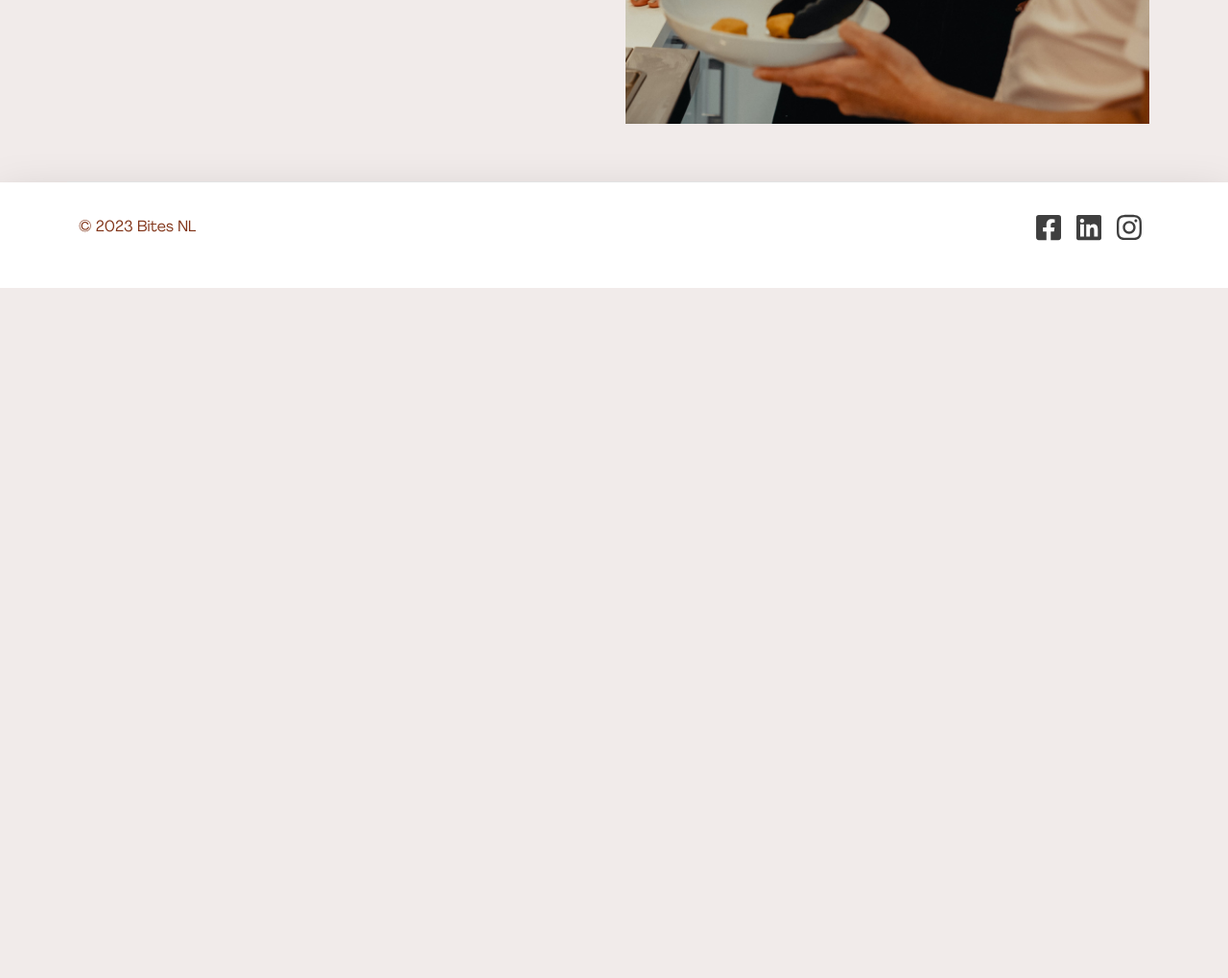
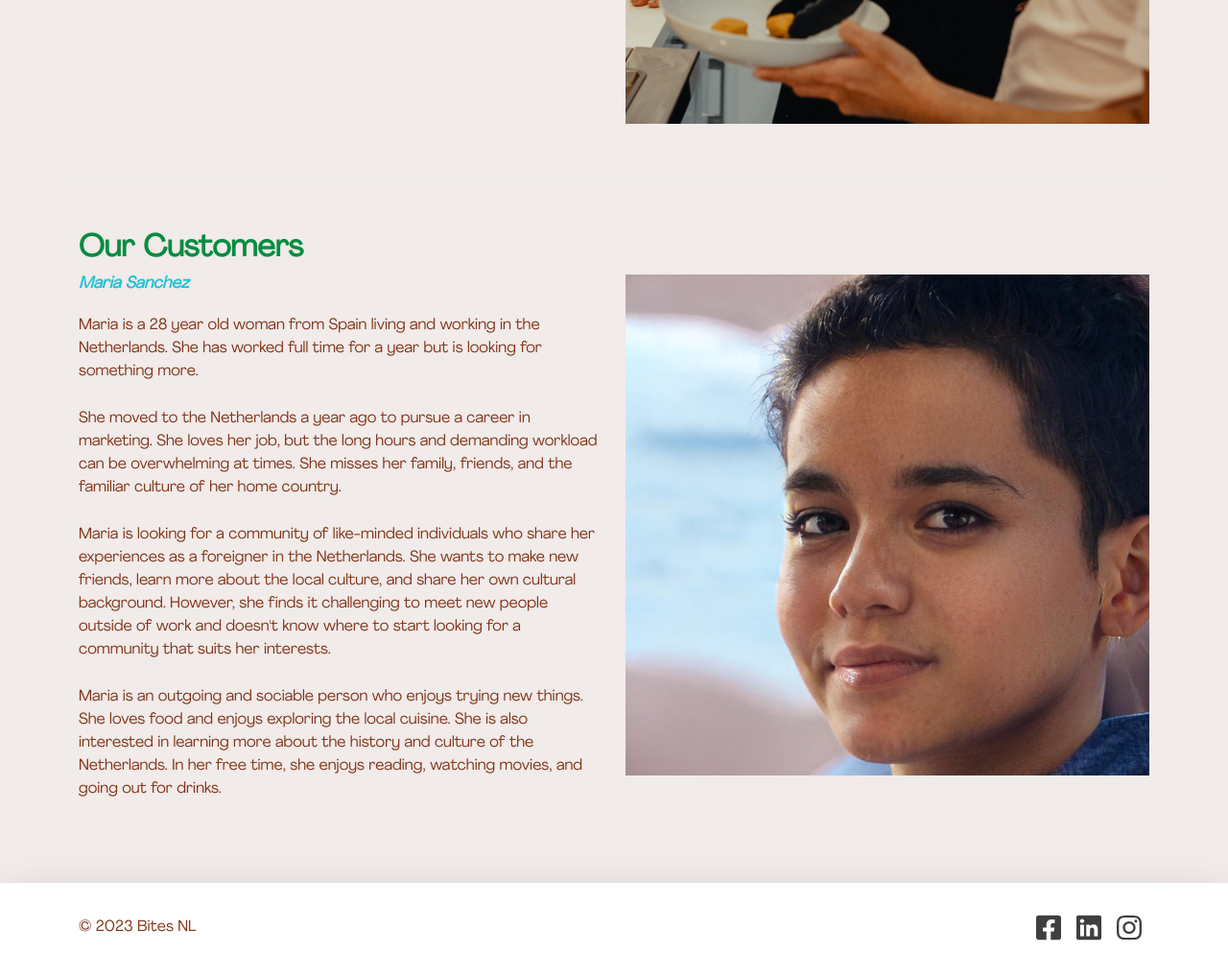
Before and after one commit to zetspets/ForeignFriendsComm, a plain HTML site: page index.html in a window 1280 px wide. Shown: the part 2984-4003 px from the top of the page at 96% size. Before the commit the page ends 3284 px from the top, so only its background shows below. Drawn offline with nearby package versions, Linux system fonts and the light colour scheme.

Commit message:
added persona

```diff
--- a/index.html
+++ b/index.html
@@ -204,6 +204,30 @@ Let's celebrate the diversity of our world, one bite at a time. Rediscover the f
       </div>
     </div>
 
+	  <div class="best-features">
+      <div class="container">
+        <div class="row">
+          <div class="col-md-12">
+            <div class="section-heading">
+              <h2><strong>Our Customers</strong></h2>
+            </div>
+          </div>
+          <div class="col-md-6">
+            <div class="left-content">
+              <h4><strong><em>Maria Sanchez</em></strong></h4>
+              <p>Maria is a 28 year old woman from Spain living and working in the Netherlands. She has worked full time for a year but is looking for something more.</p>
+				<p>She moved to the Netherlands a year ago to pursue a career in marketing. She loves her job, but the long hours and demanding workload can be overwhelming at times. She misses her family, friends, and the familiar culture of her home country.</p> <p>Maria is looking for a community of like-minded individuals who share her experiences as a foreigner in the Netherlands. She wants to make new friends, learn more about the local culture, and share her own cultural background. However, she finds it challenging to meet new people outside of work and doesn't know where to start looking for a community that suits her interests. </p> <p>Maria is an outgoing and sociable person who enjoys trying new things. She loves food and enjoys exploring the local cuisine. She is also interested in learning more about the history and culture of the Netherlands. In her free time, she enjoys reading, watching movies, and going out for drinks.</p>
+            </div>
+          </div>
+          <div class="col-md-6">
+            <div class="right-image">
+              <img src="images/maria.PNG" alt="photo of persona maria">
+            </div>
+          </div>
+        </div>
+      </div>
+    </div>
+
 
 	  <!-- A footer with socials -->
     <footer class="shadow-lg mt-auto py-4 bg-body">
```
Also changed, not shown: corporate.html (+10 -5 lines), images/maria.PNG (added).
